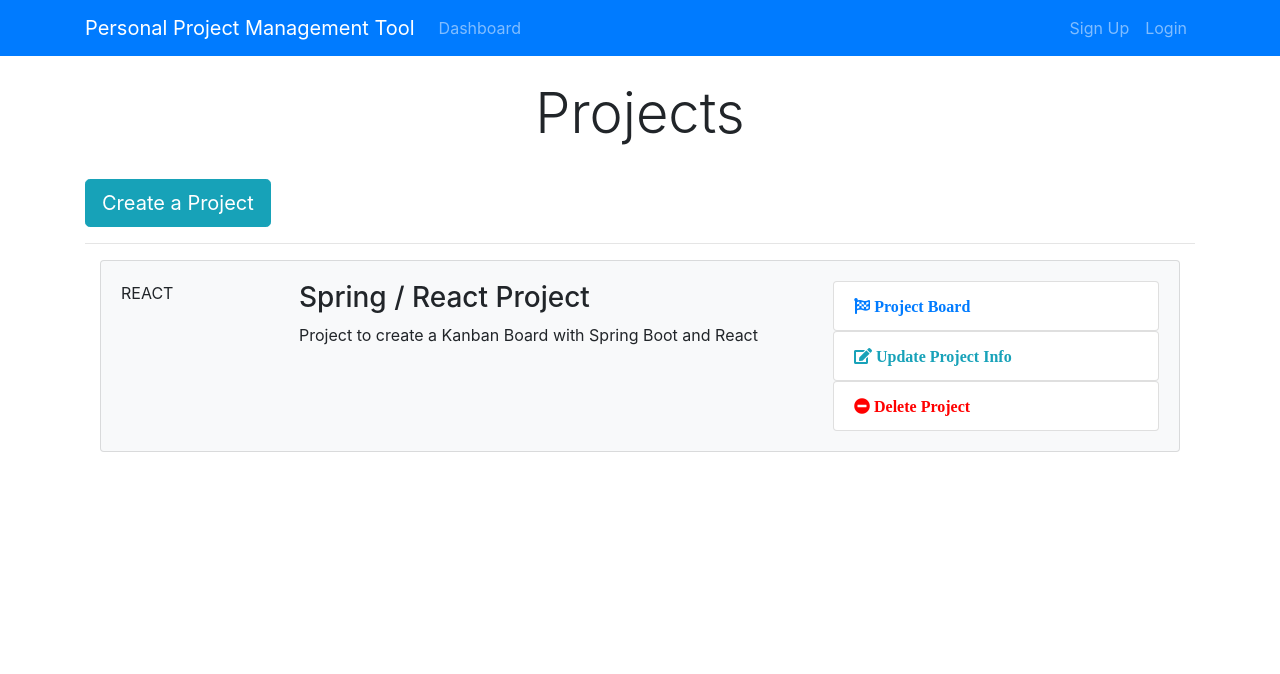
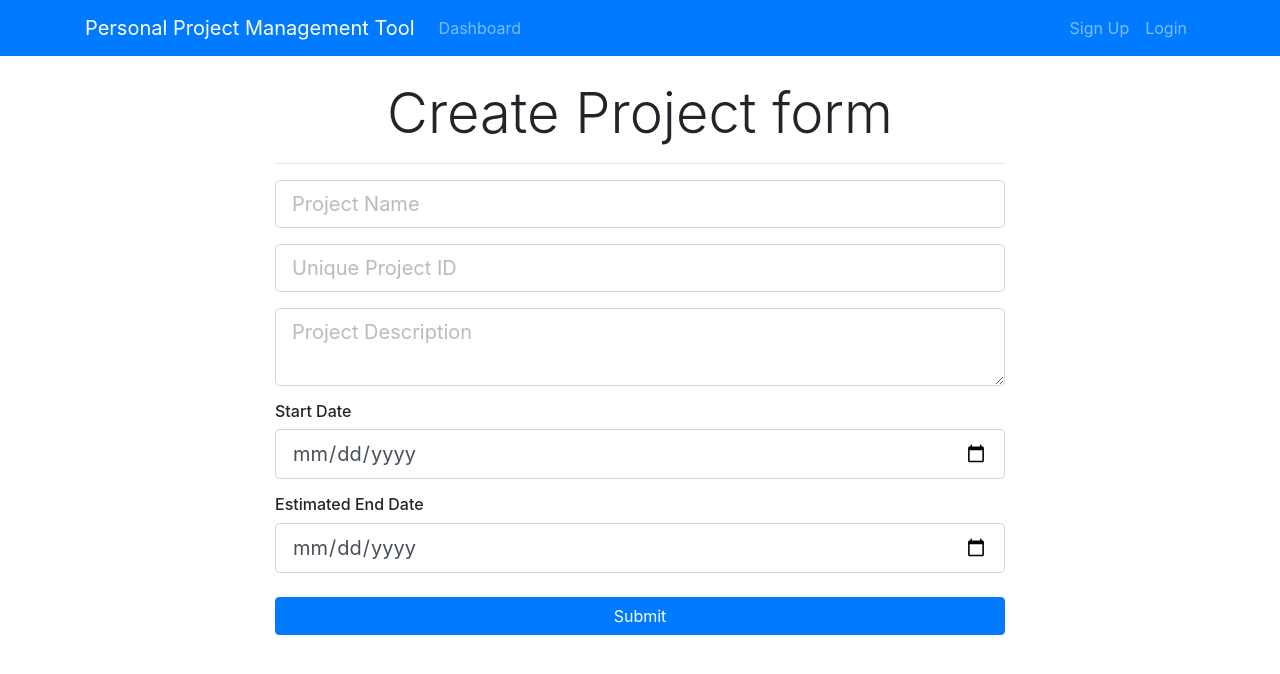
Before and after one commit to nitishkmr/manageit-spring, a React (Create React App) app in the folder manageit-client/: page /addproject in a window 1280 px wide. Shown: the top 674 px of the page. Built offline with nearby package versions, Linux system fonts and the light colour scheme.

Commit message:
Add Project add form

```diff
--- a/manageit-client/package.json
+++ b/manageit-client/package.json
@@ -8,6 +8,7 @@
     "@testing-library/user-event": "^12.8.3",
     "react": "^17.0.2",
     "react-dom": "^17.0.2",
+    "react-router-dom": "^4.3.1",
     "react-scripts": "4.0.3",
     "web-vitals": "^1.1.2"
   },
--- a/manageit-client/src/App.js
+++ b/manageit-client/src/App.js
@@ -1,15 +1,19 @@
 import logo from './logo.svg';
 import './App.css';
-// import 'bootstrap/dist/css/bootstrap.min.css';
+import { BrowserRouter as Router, Route } from 'react-router-dom';
 import Dashboard from './components/Dashboard';
 import Header from './components/Layout/Header';
+import AddProject from './components/Project/AddProject';
 
 function App() {
   return (
-    <div className="App">
-      <Header />
-      <Dashboard />
-    </div>
+    <Router>
+      <div className="App">
+        <Header />
+        <Route exact path="/dashboard" component={Dashboard} />
+        <Route exact path="/addproject" component={AddProject} />
+      </div>
+    </Router>
   );
 }
 
--- a/manageit-client/src/components/Dashboard.js
+++ b/manageit-client/src/components/Dashboard.js
@@ -1,4 +1,5 @@
 import React, { Component } from 'react';
+import CreateProjectButton from './Project/CreateProjectButton';
 import ProjectItem from './Project/ProjectItem';
 
 class Dashboard extends Component {
@@ -10,9 +11,7 @@
             <div className="col-md-12">
               <h1 className="display-4 text-center">Projects</h1>
               <br />
-              <a href="ProjectForm.html" className="btn btn-lg btn-info">
-                Create a Project
-              </a>
+              <CreateProjectButton />
               <br />
               <hr />
               <ProjectItem />
--- /dev/null
+++ b/manageit-client/src/components/Project/AddProject.js
@@ -0,0 +1,105 @@
+import React, { Component } from 'react';
+
+export class AddProject extends Component {
+  constructor() {
+    super();
+
+    this.state = {
+      projectName: '',
+      projectIdentifier: '',
+      description: '',
+      start_date: '',
+      end_date: '',
+    };
+    this.onChange = this.onChange.bind(this);
+    this.onSubmit = this.onSubmit.bind(this);
+  }
+
+  onChange(e) {
+    this.setState({ [e.target.name]: e.target.value });
+  }
+
+  onSubmit(e) {
+    e.preventDefault();
+    const newProject = {
+      projectName: this.state.projectName,
+      projectIdentifier: this.state.projectIdentifier,
+      description: this.state.description,
+      start_date: this.state.start_date,
+      end_date: this.state.end_date,
+    };
+    console.log(newProject);
+  }
+
+  render() {
+    return (
+      <div>
+        <div className="register">
+          <div className="container">
+            <div className="row">
+              <div className="col-md-8 m-auto">
+                <h5 className="display-4 text-center">Create Project form</h5>
+                <hr />
+                <form onSubmit={this.onSubmit}>
+                  <div className="form-group">
+                    <input
+                      type="text"
+                      className="form-control form-control-lg "
+                      placeholder="Project Name"
+                      name="projectName"
+                      value={this.state.projectName}
+                      onChange={this.onChange}
+                    />
+                  </div>
+                  <div className="form-group">
+                    <input
+                      type="text"
+                      className="form-control form-control-lg"
+                      placeholder="Unique Project ID"
+                      name="projectIdentifier"
+                      value={this.state.projectIdentifier}
+                      onChange={this.onChange}
+                    />
+                  </div>
+                  <div className="form-group">
+                    <textarea
+                      className="form-control form-control-lg"
+                      placeholder="Project Description"
+                      name="description"
+                      value={this.state.description}
+                      onChange={this.onChange}
+                    ></textarea>
+                  </div>
+                  <h6>Start Date</h6>
+                  <div className="form-group">
+                    <input
+                      type="date"
+                      className="form-control form-control-lg"
+                      name="start_date"
+                      value={this.state.start_date}
+                      onChange={this.onChange}
+                    />
+                  </div>
+                  <h6>Estimated End Date</h6>
+                  <div className="form-group">
+                    <input
+                      type="date"
+                      className="form-control form-control-lg"
+                      name="end_date"
+                      value={this.state.end_date}
+                      onChange={this.onChange}
+                    />
+                  </div>
+
+                  <input type="submit" className="btn btn-primary btn-block mt-4" />
+                </form>
+              </div>
+            </div>
+          </div>
+        </div>
+      </div>
+    );
+  }
+}
+
+export default AddProject;
--- /dev/null
+++ b/manageit-client/src/components/Project/CreateProjectButton.js
@@ -0,0 +1,14 @@
+import React from 'react';
+import { Link } from 'react-router-dom';
+
+function CreateProjectButton() {
+  return (
+    <React.Fragment>
+      <Link to="/addproject" className="btn btn-lg btn-info">
+        Create a Project
+      </Link>
+    </React.Fragment>
+  );
+}
+
+export default CreateProjectButton;
```
Also changed, not shown: 1 other file (tests, documents, lock files or other folders).
